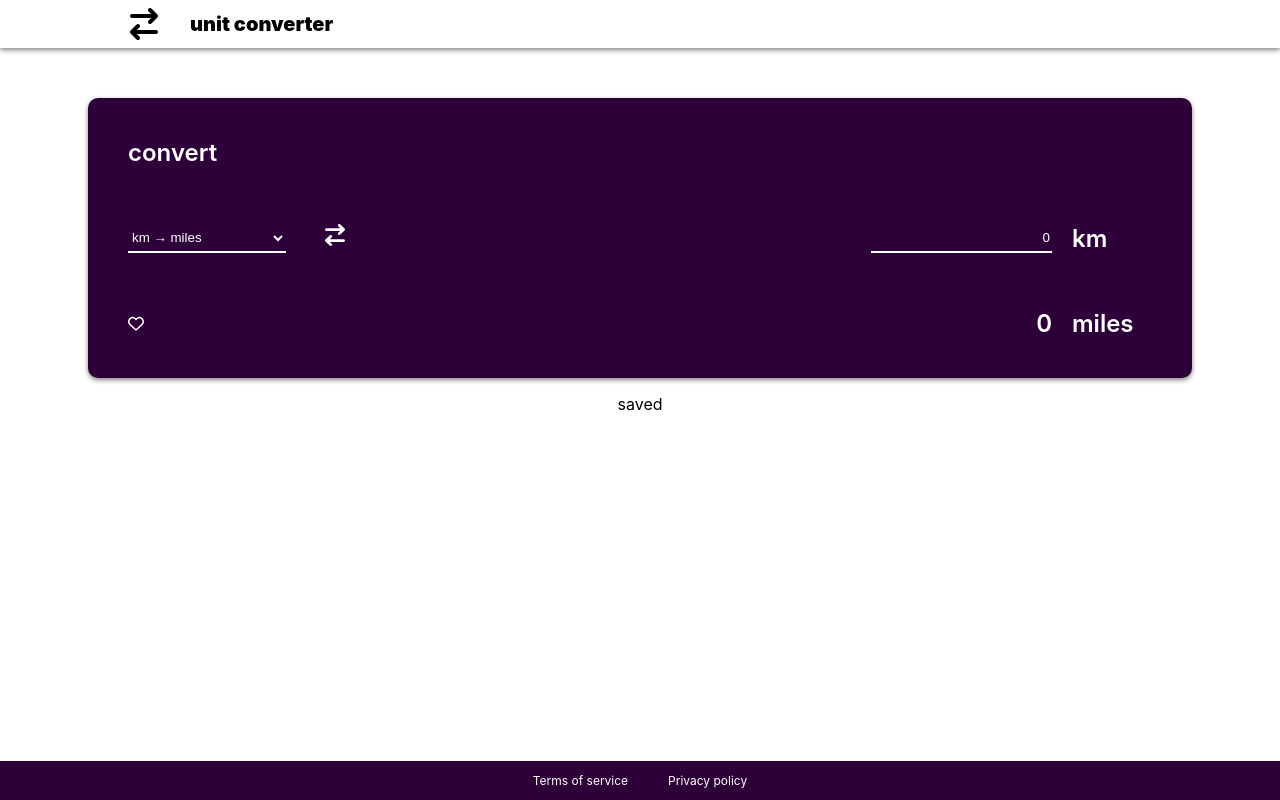
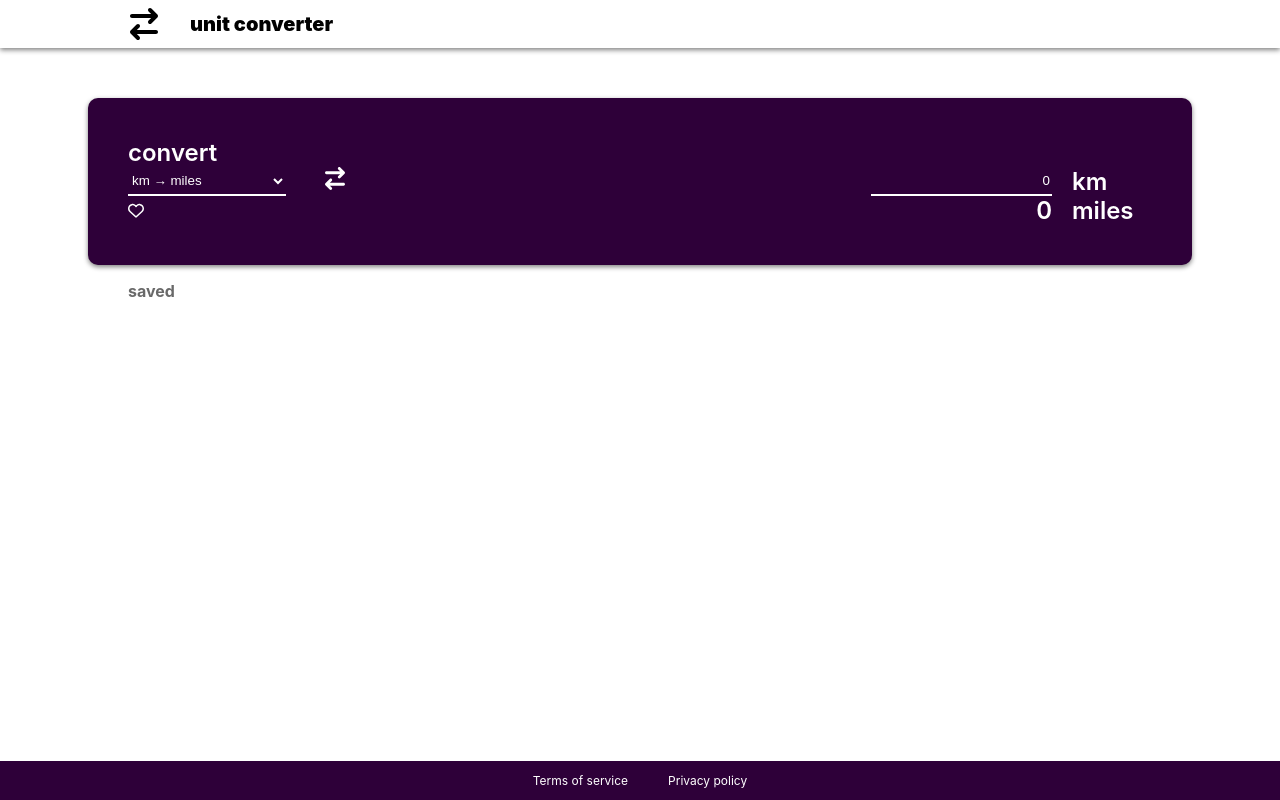
Before and after one commit to tomasrobino/unit-converter, a React (Create React App) app: page / in a window 1280 px wide. Built offline with nearby package versions, Linux system fonts and the light colour scheme.

Commit message:
desktop Saved styling done

```diff
--- a/src/App.css
+++ b/src/App.css
@@ -51,7 +51,6 @@ input::-webkit-inner-spin-button {
   box-shadow: 0 2px 5px gray;
   margin-top: 50px;
   width: var(--alignment);
-  height: 200px;
   background-color: var(--purple);
   padding: 40px;
 }
@@ -139,6 +138,40 @@ option {
 }
 
 
+.saved {
+  width: var(--alignment);
+  height: 180px;
+}
+
+.savedTitle {
+  color: dimgray;
+  font-weight: bold;
+  font-size: 16px;
+}
+
+.savedDiv {
+  display: grid;
+  grid-auto-flow: row;
+  grid-template-columns: repeat(2, 1fr);
+  grid-template-rows: repeat(4, 1fr);
+  gap: 10px;
+}
+
+.savedBox {
+  display: flex;
+  background-color: lightgray;
+  border-radius: 5px;
+  justify-content: space-around;
+  height: 40px;
+  align-items: center;
+}
+
+.deleteImg {
+  width: 10px;
+}
+
+
+
 .footer {
   position: absolute;
   bottom: 0px;
--- a/src/Convert.js
+++ b/src/Convert.js
@@ -4,7 +4,7 @@ import heart from "./heart.svg";
 
 export default function Convert(props) {
     const [selected, setSelected] = useState("km-mi");
-    const [typed, setTyped] = useState(0);
+    const [typed, setTyped] = useState("0");
 
     function handleSaving() {
         if(Array.isArray(props.saved)) {
--- a/src/Main.js
+++ b/src/Main.js
@@ -16,7 +16,6 @@ export default function Main() {
     return (
         <div className="main">
             <Convert saved={saved} setSaved={setSaved}/>
-            <p>saved</p>
             <Saved saved={saved} setSaved={setSaved}/>
         </div>
     )
--- a/src/Saved.js
+++ b/src/Saved.js
@@ -11,9 +11,9 @@ export default function Saved(props) {
 
     let saved = [];
     if (Array.isArray(props.saved)){
-        props.saved.forEach((element, i) => {
+        props.saved.forEach((_element, i) => {
             saved.push(
-                <div key={i} id={i} onClick={handleDeletion}>
+                <div key={i} id={i} onClick={handleDeletion} className='savedBox'>
                     <p>{props.saved[i]}</p>
                     <img src={equis} alt="" className='deleteImg'/>
                 </div>
@@ -22,8 +22,11 @@ export default function Saved(props) {
     }
 
     return (
-        <div>
-            {saved}
+        <div className='saved'>
+            <p className='savedTitle'>saved</p>
+            <div className='savedDiv'>
+                {saved}
+            </div>
         </div>
     )
 }
```
